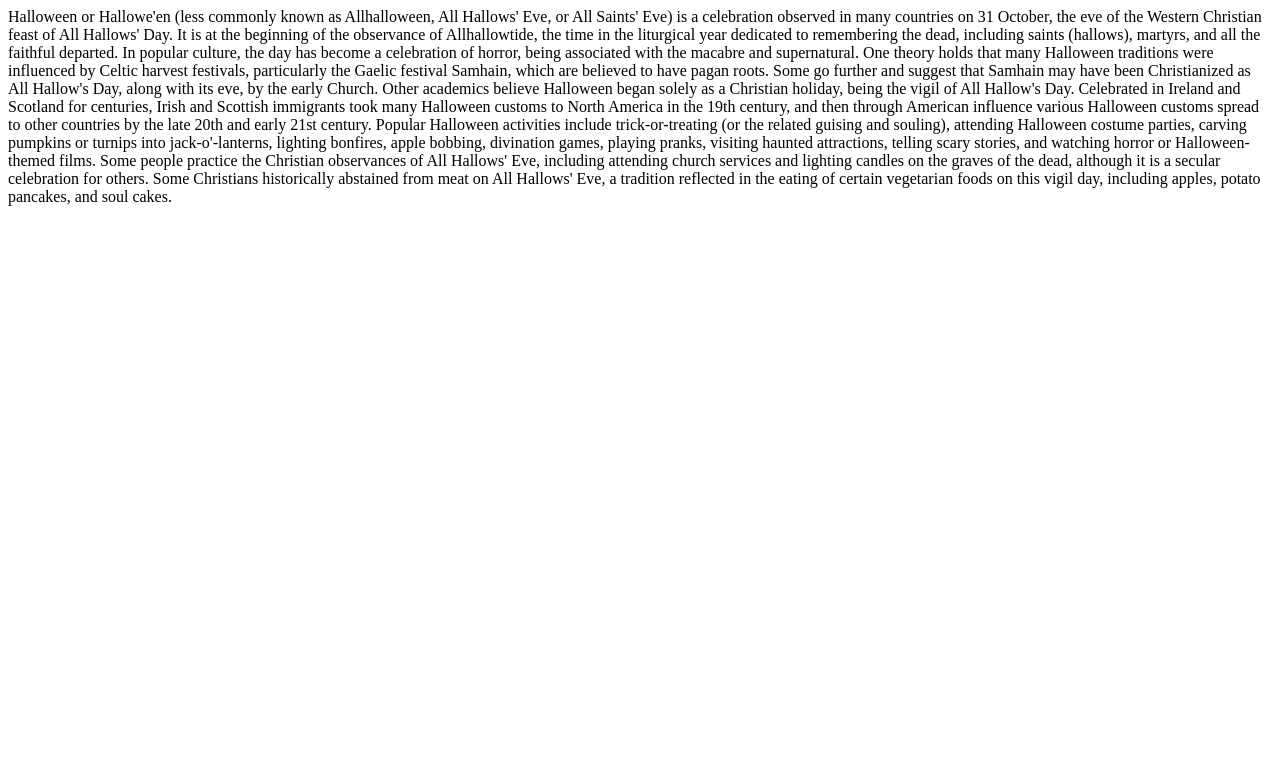
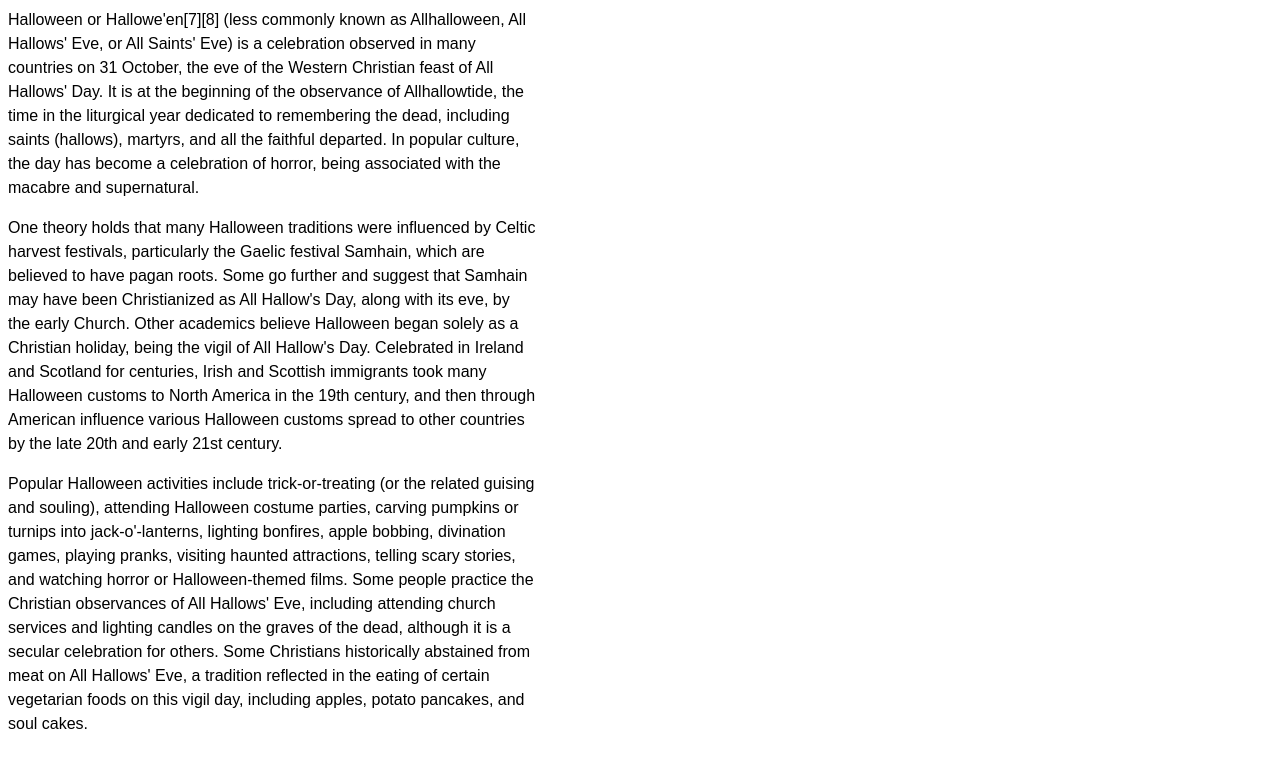
Before and after one commit to designrnaut/designrnaut, a plain HTML site: page index.html in a window 1280 px wide. Drawn offline with Linux system fonts and the light colour scheme.

Commit message:
Added paragraphs and styles.

```diff
--- a/index.html
+++ b/index.html
@@ -1,9 +1,17 @@
 <html>
     <body>
-Halloween or Hallowe'en (less commonly known as Allhalloween, All Hallows' Eve, or All Saints' Eve) is a celebration observed in many countries on 31 October, the eve of the Western Christian feast of All Hallows' Day. It is at the beginning of the observance of Allhallowtide, the time in the liturgical year dedicated to remembering the dead, including saints (hallows), martyrs, and all the faithful departed. In popular culture, the day has become a celebration of horror, being associated with the macabre and supernatural.
+    <head>
+        <style>
+            p {
+                font:100%/1.5 sans-serif;
+                max-width: 33em;
+            }
+        </style>
+    </head>
+    <p>Halloween or Hallowe'en[7][8] (less commonly known as Allhalloween, All Hallows' Eve, or All Saints' Eve) is a celebration observed in many countries on 31 October, the eve of the Western Christian feast of All Hallows' Day. It is at the beginning of the observance of Allhallowtide, the time in the liturgical year dedicated to remembering the dead, including saints (hallows), martyrs, and all the faithful departed. In popular culture, the day has become a celebration of horror, being associated with the macabre and supernatural.</p>
 
-One theory holds that many Halloween traditions were influenced by Celtic harvest festivals, particularly the Gaelic festival Samhain, which are believed to have pagan roots. Some go further and suggest that Samhain may have been Christianized as All Hallow's Day, along with its eve, by the early Church. Other academics believe Halloween began solely as a Christian holiday, being the vigil of All Hallow's Day. Celebrated in Ireland and Scotland for centuries, Irish and Scottish immigrants took many Halloween customs to North America in the 19th century, and then through American influence various Halloween customs spread to other countries by the late 20th and early 21st century.
+    <p>One theory holds that many Halloween traditions were influenced by Celtic harvest festivals, particularly the Gaelic festival Samhain, which are believed to have pagan roots. Some go further and suggest that Samhain may have been Christianized as All Hallow's Day, along with its eve, by the early Church. Other academics believe Halloween began solely as a Christian holiday, being the vigil of All Hallow's Day. Celebrated in Ireland and Scotland for centuries, Irish and Scottish immigrants took many Halloween customs to North America in the 19th century, and then through American influence various Halloween customs spread to other countries by the late 20th and early 21st century.</p>
 
-Popular Halloween activities include trick-or-treating (or the related guising and souling), attending Halloween costume parties, carving pumpkins or turnips into jack-o'-lanterns, lighting bonfires, apple bobbing, divination games, playing pranks, visiting haunted attractions, telling scary stories, and watching horror or Halloween-themed films. Some people practice the Christian observances of All Hallows' Eve, including attending church services and lighting candles on the graves of the dead, although it is a secular celebration for others. Some Christians historically abstained from meat on All Hallows' Eve, a tradition reflected in the eating of certain vegetarian foods on this vigil day, including apples, potato pancakes, and soul cakes.
+    <p>Popular Halloween activities include trick-or-treating (or the related guising and souling), attending Halloween costume parties, carving pumpkins or turnips into jack-o'-lanterns, lighting bonfires, apple bobbing, divination games, playing pranks, visiting haunted attractions, telling scary stories, and watching horror or Halloween-themed films. Some people practice the Christian observances of All Hallows' Eve, including attending church services and lighting candles on the graves of the dead, although it is a secular celebration for others. Some Christians historically abstained from meat on All Hallows' Eve, a tradition reflected in the eating of certain vegetarian foods on this vigil day, including apples, potato pancakes, and soul cakes.</p>
     </body>
 </html>
```
